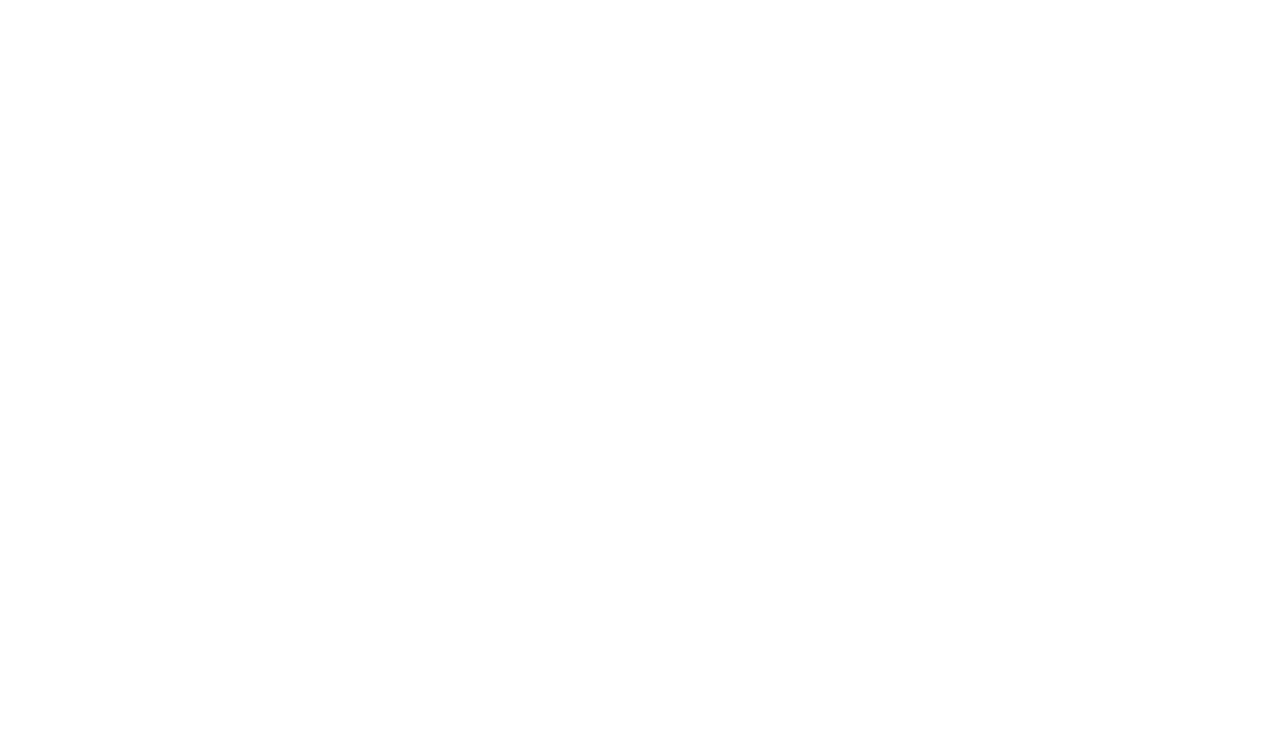
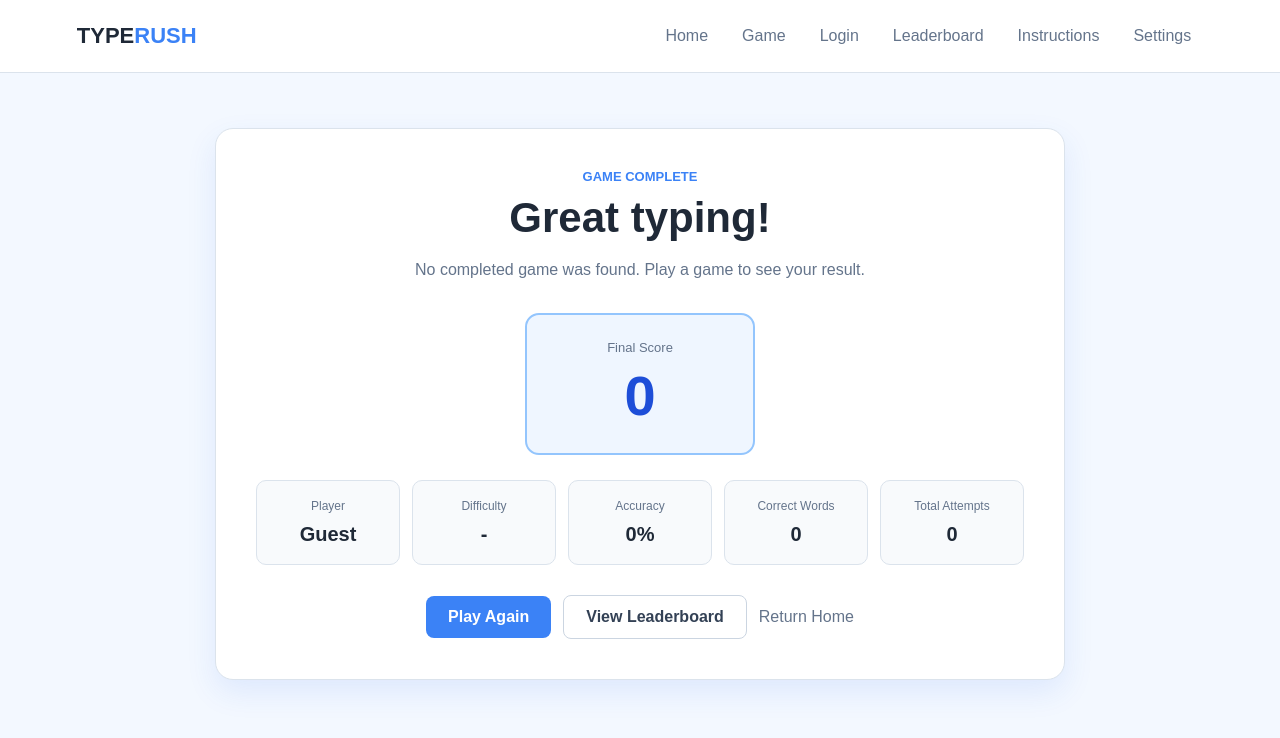
Before and after one commit to mirul49/Team4_Project, a website: page result.html in a window 1280 px wide. Drawn offline with Linux system fonts and the light colour scheme.

Commit message:
feat: implement result page with score display and user feedback; add result handling in game logic

```diff
--- a/css/style.css
+++ b/css/style.css
@@ -353,3 +353,153 @@
     width: 100%;
   }
 }
+
+/* Result page */
+
+.result-page {
+  width: min(850px, 90%);
+  margin: auto;
+  padding: 55px 0;
+}
+
+.result-card {
+  padding: 40px;
+  background: white;
+  border: 1px solid #dbe3ec;
+  border-radius: 18px;
+  box-shadow: 0 12px 30px rgba(37, 99, 235, 0.1);
+  text-align: center;
+}
+
+.result-label {
+  margin: 0 0 10px;
+  color: #3b82f6;
+  font-size: 13px;
+  font-weight: bold;
+  text-transform: uppercase;
+}
+
+.result-card h1 {
+  margin: 0;
+  font-size: 42px;
+  color: #1f2937;
+}
+
+.result-message {
+  margin: 15px 0 30px;
+  color: #64748b;
+  line-height: 1.6;
+}
+
+.final-score {
+  width: 230px;
+  margin: 0 auto 25px;
+  padding: 25px;
+  background: #eff6ff;
+  border: 2px solid #93c5fd;
+  border-radius: 14px;
+}
+
+.final-score span {
+  display: block;
+  margin-bottom: 8px;
+  color: #64748b;
+  font-size: 13px;
+}
+
+.final-score strong {
+  color: #1d4ed8;
+  font-size: 56px;
+}
+
+.result-stats {
+  display: grid;
+  grid-template-columns: repeat(5, 1fr);
+  gap: 12px;
+}
+
+.result-stat {
+  padding: 18px 10px;
+  background: #f8fafc;
+  border: 1px solid #dbe3ec;
+  border-radius: 10px;
+}
+
+.result-stat > span {
+  display: block;
+  margin-bottom: 10px;
+  color: #64748b;
+  font-size: 12px;
+}
+
+.result-stat strong {
+  color: #1f2937;
+  font-size: 20px;
+}
+
+.result-stat strong span {
+  display: inline;
+  margin: 0;
+  color: inherit;
+  font-size: inherit;
+}
+
+.result-buttons {
+  display: flex;
+  justify-content: center;
+  align-items: center;
+  gap: 12px;
+  margin-top: 30px;
+}
+
+.result-link {
+  display: inline-flex;
+  align-items: center;
+  justify-content: center;
+  text-decoration: none;
+}
+
+.home-result-link {
+  color: #64748b;
+  text-decoration: none;
+}
+
+.home-result-link:hover {
+  color: #2563eb;
+}
+
+
+/* Result page responsive design */
+
+@media (max-width: 760px) {
+  .result-stats {
+    grid-template-columns: repeat(2, 1fr);
+  }
+
+  .result-buttons {
+    flex-direction: column;
+  }
+
+  .result-link,
+  .home-result-link {
+    width: 100%;
+  }
+}
+
+@media (max-width: 480px) {
+  .result-card {
+    padding: 25px 20px;
+  }
+
+  .result-card h1 {
+    font-size: 34px;
+  }
+
+  .result-stats {
+    grid-template-columns: 1fr;
+  }
+
+  .final-score {
+    width: 100%;
+  }
+}
--- a/js/result.js
+++ b/js/result.js
@@ -0,0 +1,82 @@
+// Read the latest result saved by game.js
+function getLatestResult() {
+  const savedResult = sessionStorage.getItem("latestGameResult");
+
+  if (!savedResult) {
+    return null;
+  }
+
+  try {
+    return JSON.parse(savedResult);
+  } catch (error) {
+    return null;
+  }
+}
+
+
+// Display the game result on result.html
+function displayResult() {
+  const result = getLatestResult();
+
+  // No completed game result was found
+  if (!result) {
+    document.getElementById("resultMessage").textContent =
+      "No completed game was found. Play a game to see your result.";
+
+    document.getElementById("resultScore").textContent = "0";
+    document.getElementById("resultUsername").textContent = "Guest";
+    document.getElementById("resultDifficulty").textContent = "-";
+    document.getElementById("resultAccuracy").textContent = "0";
+    document.getElementById("resultCorrect").textContent = "0";
+    document.getElementById("resultAttempts").textContent = "0";
+
+    return;
+  }
+
+  document.getElementById("resultScore").textContent =
+    result.score;
+
+  document.getElementById("resultUsername").textContent =
+    result.username;
+
+  document.getElementById("resultDifficulty").textContent =
+    result.difficulty;
+
+  document.getElementById("resultAccuracy").textContent =
+    result.accuracy;
+
+  document.getElementById("resultCorrect").textContent =
+    result.correctWords;
+
+  document.getElementById("resultAttempts").textContent =
+    result.totalWords;
+
+  displayResultMessage(result);
+}
+
+
+// Display a message based on the player's accuracy
+function displayResultMessage(result) {
+  const message = document.getElementById("resultMessage");
+
+  if (result.totalWords === 0) {
+    message.textContent =
+      "You did not enter any words. Try again and start typing!";
+  } else if (result.accuracy === 100) {
+    message.textContent =
+      "Perfect accuracy! You completed every word correctly.";
+  } else if (result.accuracy >= 80) {
+    message.textContent =
+      "Excellent result! Your typing was fast and accurate.";
+  } else if (result.accuracy >= 60) {
+    message.textContent =
+      "Good attempt! Keep practising to improve your accuracy.";
+  } else {
+    message.textContent =
+      "Keep practising! Focus on accuracy before increasing your speed.";
+  }
+}
+
+
+// Run when result.html opens
+displayResult();
--- a/result.html
+++ b/result.html
@@ -0,0 +1,125 @@
+<!DOCTYPE html>
+<html lang="en">
+
+<head>
+  <meta charset="UTF-8">
+
+  <meta
+    name="viewport"
+    content="width=device-width, initial-scale=1.0"
+  >
+
+  <title>TypeRush - Result</title>
+
+  <link rel="stylesheet" href="css/style.css">
+</head>
+
+<body>
+
+  <!-- Navigation bar -->
+  <nav class="navbar">
+
+    <a href="index.html" class="logo">
+      TYPE<span>RUSH</span>
+    </a>
+
+    <div class="nav-links">
+      <a href="index.html">Home</a>
+      <a href="game.html">Game</a>
+      <a href="auth.html">Login</a>
+      <a href="leaderboard.html">Leaderboard</a>
+      <a href="instructions.html">Instructions</a>
+      <a href="settings.html">Settings</a>
+    </div>
+
+  </nav>
+
+
+  <!-- Result page -->
+  <main class="result-page">
+
+    <section class="result-card">
+
+      <p class="result-label">
+        Game Complete
+      </p>
+
+      <h1>Great typing!</h1>
+
+      <p class="result-message" id="resultMessage">
+        Here is your final TypeRush result.
+      </p>
+
+
+      <!-- Main score -->
+      <div class="final-score">
+
+        <span>Final Score</span>
+
+        <strong id="resultScore">
+          0
+        </strong>
+
+      </div>
+
+
+      <!-- Result statistics -->
+      <div class="result-stats">
+
+        <div class="result-stat">
+          <span>Player</span>
+          <strong id="resultUsername">Guest</strong>
+        </div>
+
+        <div class="result-stat">
+          <span>Difficulty</span>
+          <strong id="resultDifficulty">Easy</strong>
+        </div>
+
+        <div class="result-stat">
+          <span>Accuracy</span>
+          <strong>
+            <span id="resultAccuracy">100</span>%
+          </strong>
+        </div>
+
+        <div class="result-stat">
+          <span>Correct Words</span>
+          <strong id="resultCorrect">0</strong>
+        </div>
+
+        <div class="result-stat">
+          <span>Total Attempts</span>
+          <strong id="resultAttempts">0</strong>
+        </div>
+
+      </div>
+
+
+      <!-- Result buttons -->
+      <div class="result-buttons">
+
+        <a href="game.html" class="primary-button result-link">
+          Play Again
+        </a>
+
+        <a href="leaderboard.html" class="secondary-button result-link">
+          View Leaderboard
+        </a>
+
+        <a href="index.html" class="home-result-link">
+          Return Home
+        </a>
+
+      </div>
+
+    </section>
+
+  </main>
+
+
+  <script src="js/result.js"></script>
+
+</body>
+
+</html>
```
Also changed, not shown: js/game.js (+21 -1 lines).
